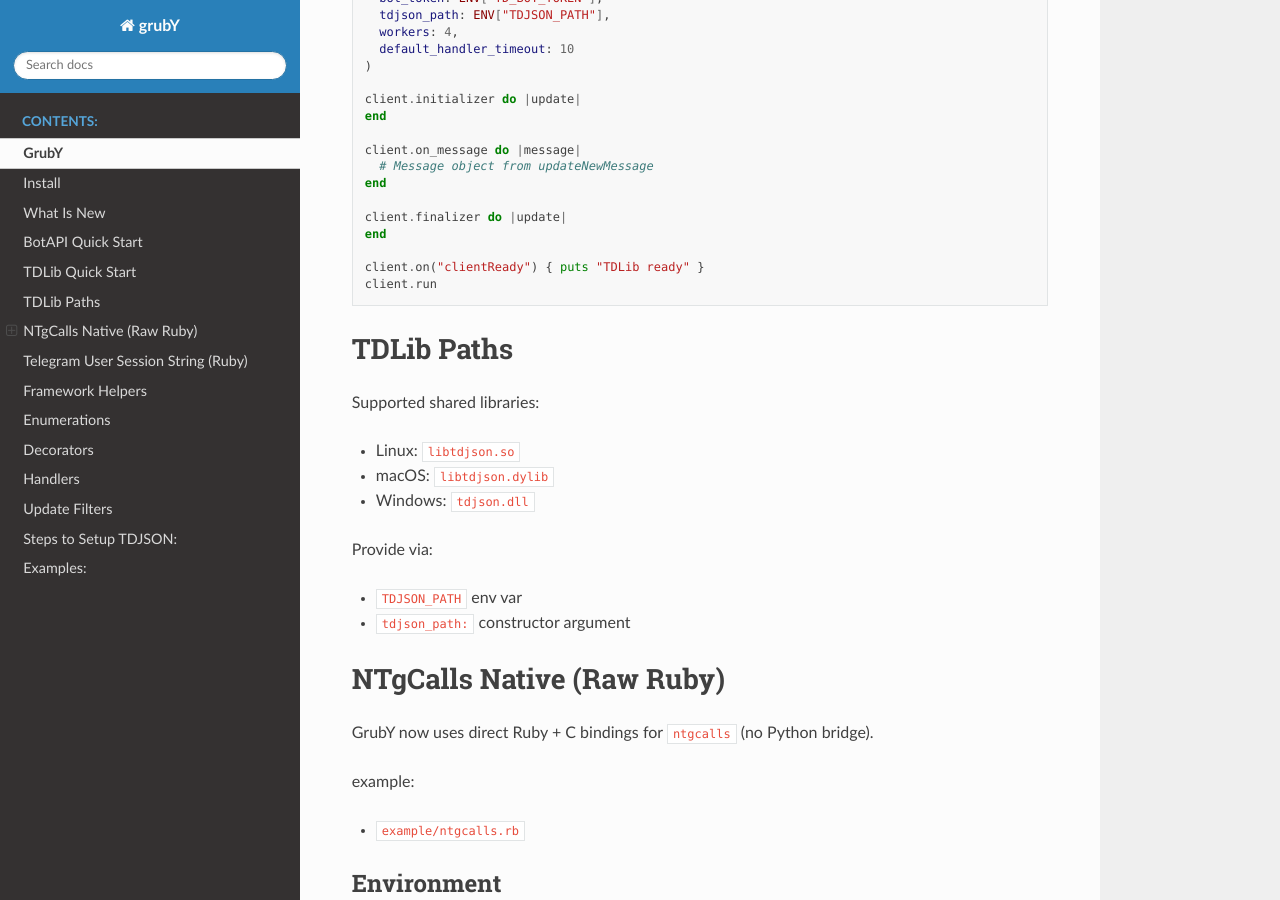
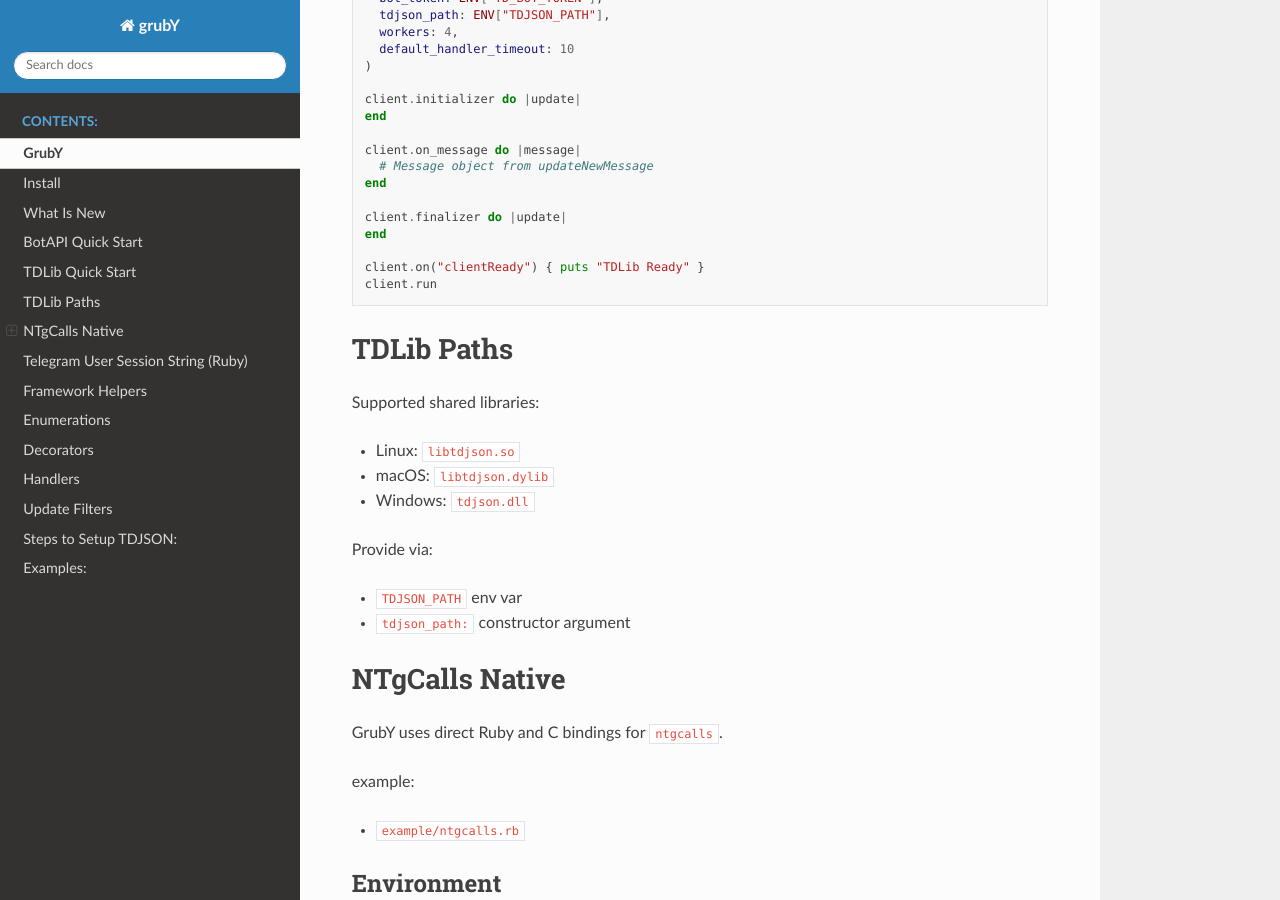
Before and after one commit to iSreyanshu/grubY, a Sphinx documentation site: the page built from source/README.md, in a window 1280 px wide and 900 px high, scrolled down 1291 px. Built offline with Sphinx 7.4.7 and the Read the Docs theme 3.1.0, drawn with Linux system fonts in a browser that asks for light colours.

Commit message:
updated!

````diff
--- a/source/README.md
+++ b/source/README.md
@@ -68,7 +68,7 @@
 client.finalizer do |update|
 end
 
-client.on("clientReady") { puts "TDLib ready" }
+client.on("clientReady") { puts "TDLib Ready" }
 client.run
 ```
 
@@ -85,9 +85,9 @@
 - `TDJSON_PATH` env var
 - `tdjson_path:` constructor argument
 
-## NTgCalls Native (Raw Ruby)
+## NTgCalls Native
 
-GrubY now uses direct Ruby + C bindings for `ntgcalls` (no Python bridge).
+GrubY uses direct Ruby and C bindings for `ntgcalls`.
 
 example:
 
````
